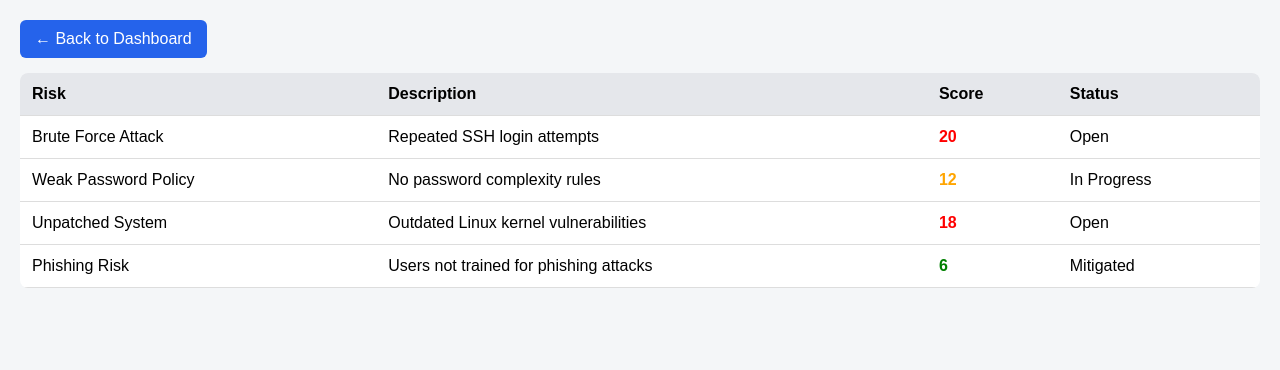
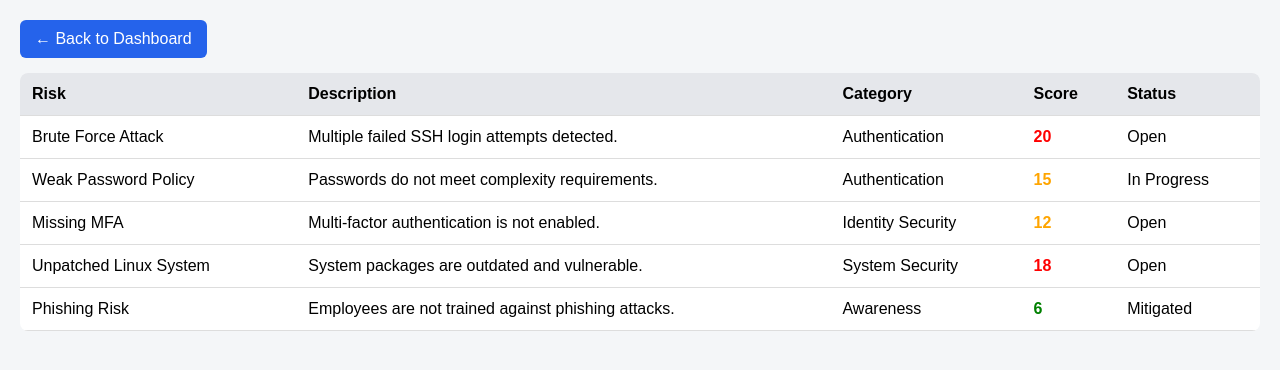
Before and after one commit to Luanhsn/ISMS-Dashboard, a Flask app: page /risks in a window 1280 px wide. Shown: the part 98-468 px from the top of the page. Run offline with Flask 3, Linux system fonts and the light colour scheme.

Commit message:
feat: putting new colums and rows

```diff
--- a/templates/risks.html
+++ b/templates/risks.html
@@ -80,34 +80,47 @@
     <tr>
         <th>Risk</th>
         <th>Description</th>
+        <th>Category</th>
         <th>Score</th>
         <th>Status</th>
     </tr>
 
     <tr>
         <td>Brute Force Attack</td>
-            <td>Repeated SSH login attempts</td>
+        <td>Multiple failed SSH login attempts detected.</td>
+        <td>Authentication</td>
         <td class="high">20</td>
         <td>Open</td>
     </tr>
 
     <tr>
         <td>Weak Password Policy</td>
-            <td>No password complexity rules</td>
-            <td class="medium">12</td>
+        <td>Passwords do not meet complexity requirements.</td>
+        <td>Authentication</td>
+        <td class="medium">15</td>
         <td>In Progress</td>
     </tr>
 
     <tr>
-            <td>Unpatched System</td>
-            <td>Outdated Linux kernel vulnerabilities</td>
+        <td>Missing MFA</td>
+        <td>Multi-factor authentication is not enabled.</td>
+        <td>Identity Security</td>
+        <td class="medium">12</td>
+        <td>Open</td>
+    </tr>
+
+    <tr>
+        <td>Unpatched Linux System</td>
+        <td>System packages are outdated and vulnerable.</td>
+        <td>System Security</td>
         <td class="high">18</td>
         <td>Open</td>
     </tr>
 
     <tr>
         <td>Phishing Risk</td>
-            <td>Users not trained for phishing attacks</td>
+        <td>Employees are not trained against phishing attacks.</td>
+        <td>Awareness</td>
         <td class="low">6</td>
         <td>Mitigated</td>
     </tr>
```
Lines whose indentation alone changed are shown as unchanged.
